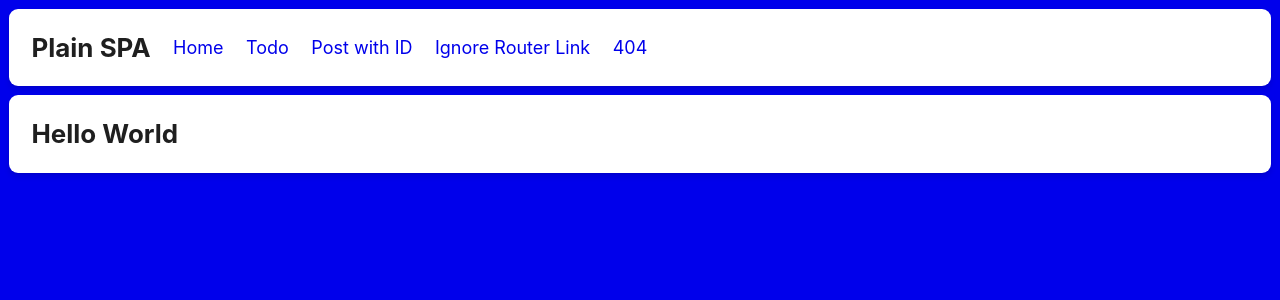
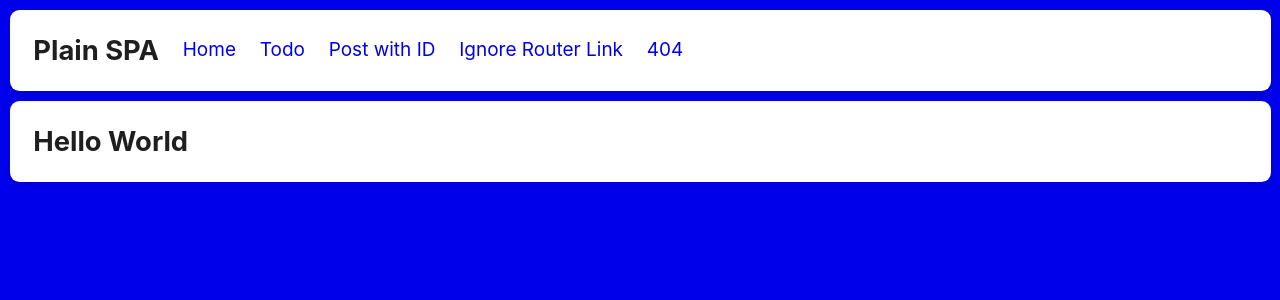
Before and after one commit to johannschopplich/plain-spa, a PHP site: page / in a window 1280 px wide. Shown: the top 300 px of the page. Run offline with PHP 8.4, Linux system fonts and the light colour scheme.

Commit message:
Increase max fluid font size

```diff
--- a/css/buldy-slim.css
+++ b/css/buldy-slim.css
@@ -9,12 +9,12 @@
   --color-accent-hover: hsl(357, 43%, 71%);
   --color-accent-active: hsl(357, 43%, 79%);
   --color-accent-lucent: hsla(357, 43%, 63%, 0.35);
+  --font-size-min: 16;
+  --font-size-max: 18;
   --font-family-base: system-ui, -apple-system, "Segoe UI", Roboto, sans-serif, "Apple Color Emoji", "Segoe UI Emoji";
   --font-family-heading: var(--font-family-base);
   --line-height-base: 1.5;
   --line-height-heading: 1.25;
-  --font-size-min: 16;
-  --font-size-max: 18;
   --text-scale-ratio: 1.2;
   --text-s: calc(var(--text-6) / var(--text-scale-ratio));
   --text-6: 1rem;
--- a/css/main.css
+++ b/css/main.css
@@ -4,6 +4,7 @@
   --color-primary-active: hsl(240, 100%, 62%);
   --color-primary-lucent: hsla(240, 100%, 46%, 0.35);
   --color-background: var(--color-primary);
+  --font-size-max: 19;
   --font-family-base: "Inter", system-ui, sans-serif, "Apple Color Emoji", "Segoe UI Emoji";
   --radius: 0.5em;
 }
```
